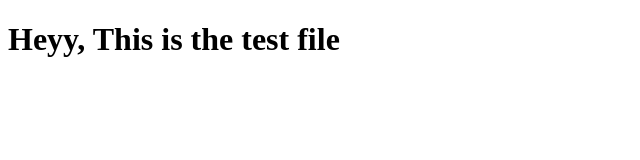
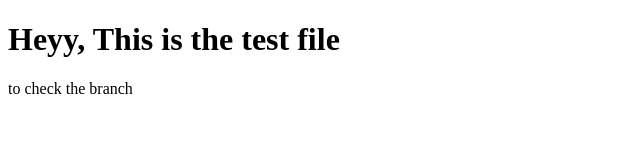
Before and after one commit to ah077/practicee, a plain HTML site: page localrepo/index.html in a window 1280 px wide. Shown: the whole page, without its empty margins (0-640 px from the left). Drawn offline with Linux system fonts and the light colour scheme.

Commit message:
changes in bracnh

```diff
--- a/localrepo/index.html
+++ b/localrepo/index.html
@@ -7,5 +7,6 @@
 </head>
 <body>
     <H1>Heyy, This is the test file</H1>
+    <p>to check the branch</p>
 </body>
 </html>
```
